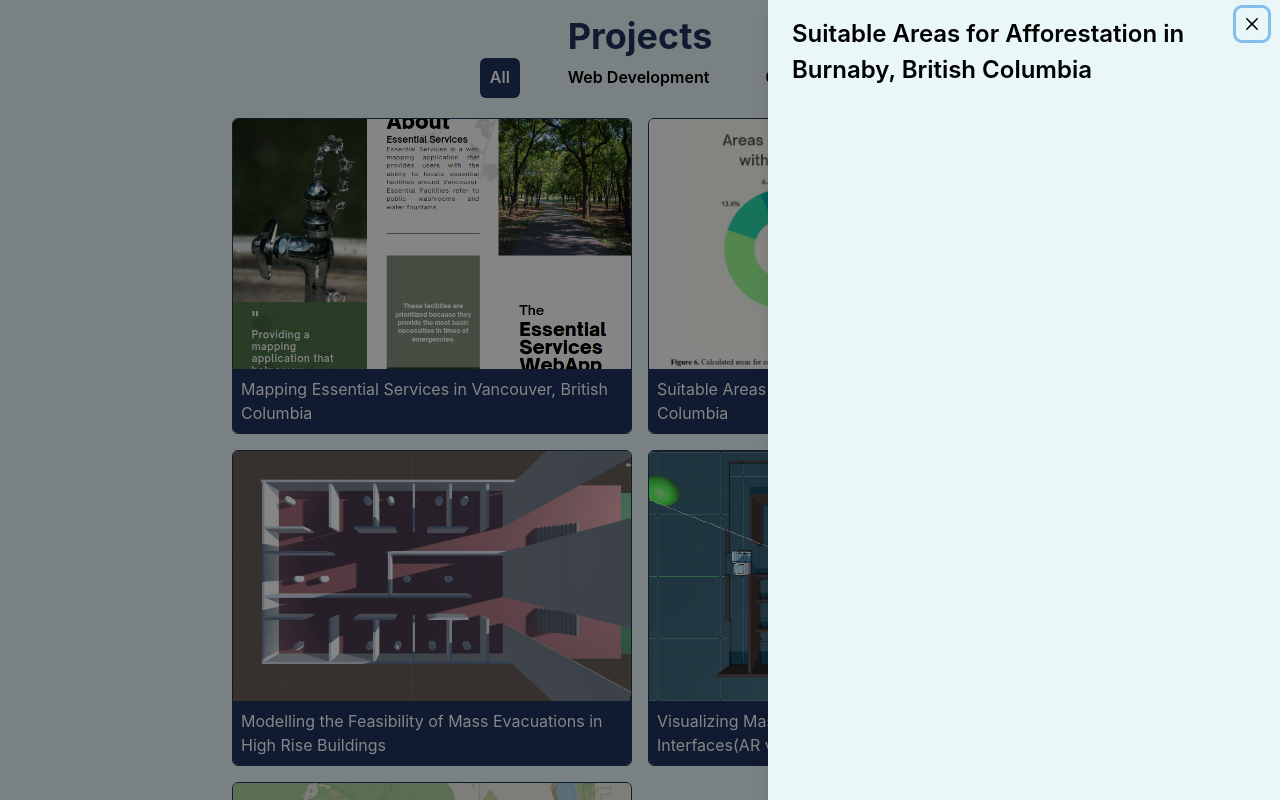
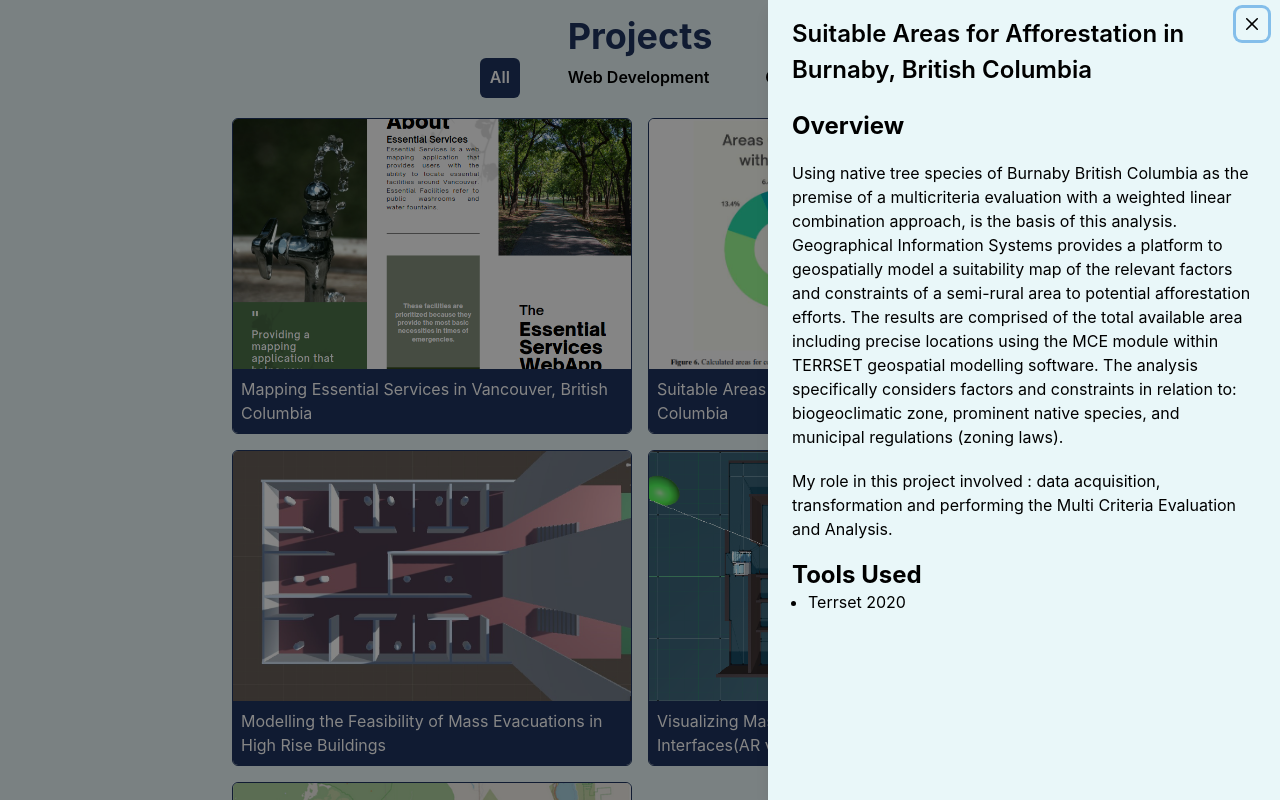
Before and after one commit to Akinloluwa-Adedijo/personal_website, a React (Vite) app: page / in a window 1280 px wide. Both pictures are taken after a click on the element 848 px from the left and 1227 px from the top of the page. Shown: the part 827-1627 px from the top of the page. Built offline with nearby package versions, Linux system fonts and the light colour scheme.

Commit message:
added project overview and tools used

```diff
--- a/src/components/Projects.jsx
+++ b/src/components/Projects.jsx
@@ -10,10 +10,13 @@ import {
   filter,
   SimpleGrid,
   Card,
+  Text,
   Stack,
   CardBody,
   CardFooter,
   Image,
+  UnorderedList,
+  ListItem,
   Drawer,
   DrawerOverlay,
   DrawerContent,
@@ -153,7 +156,22 @@ const Projects = () => {
               {selectedProject.title}
             </DrawerHeader>
 
-            <DrawerBody></DrawerBody>
+            <DrawerBody>
+              <Box spacing={10}>
+                <Heading fontSize={24}>{selectedProject.heading1}</Heading>
+                <Text mt={5}>{selectedProject.p1}</Text>
+                <Text mt={5}>{selectedProject.p2}</Text>
+                <Heading fontSize={24} mt={5}>
+                  {selectedProject.heading2}
+                </Heading>
+                <UnorderedList>
+                  {selectedProject.p3 &&
+                    selectedProject.p3.map((name) => (
+                      <ListItem>{name}</ListItem>
+                    ))}
+                </UnorderedList>
+              </Box>
+            </DrawerBody>
 
             <DrawerFooter></DrawerFooter>
           </DrawerContent>
--- a/src/data.js
+++ b/src/data.js
@@ -23,7 +23,7 @@ export const projectsInfo = [
     p1: "The Essential Services is a web mapping application that provides users with the ability to locate essential facilities around Vancouver.",
     p2: "This Webapp was made using ArcGIS Online which is a cloud based mapping platform for the creation of maps, analysis of data which can be shared to the public accessed from any device.",
     heading2: "Tools Used",
-    p3: "ArcGIS Online",
+    p3: ["ArcGIS Online"],
     project_details: {
       title: "Access the Essential Services Website and Brochure",
       link: "https://simonfraseru.maps.arcgis.com/apps/webappviewer/index.html?id=af7fd55c905a4a719292c820678cb1d7",
@@ -45,7 +45,7 @@ export const projectsInfo = [
     p1: "Using native tree species of Burnaby British Columbia as the premise of a multicriteria evaluation with a weighted linear combination approach, is the basis of this analysis. Geographical Information Systems provides a platform to geospatially model a suitability map of the relevant factors and constraints of a semi-rural area to potential afforestation efforts. The results are comprised of the total available area including precise locations using the MCE module within TERRSET geospatial modelling software. The analysis specifically considers factors and constraints in relation to: biogeoclimatic zone, prominent native species, and municipal regulations (zoning laws). ",
     p2: "My role in this project involved : data acquisition, transformation and performing the Multi Criteria Evaluation and Analysis. ",
     heading2: "Tools Used",
-    p3: "Terrset 2020",
+    p3: ["Terrset 2020"],
     project_details: {
       title: "Access the full paper:",
       link: "",
@@ -65,7 +65,7 @@ export const projectsInfo = [
     p1: "Using Game Engine and Artificial Intelligence agents to simulate people evacuating a high-rise building gives rise to the ability to model mass evacuation scenarios and their impact on the individuals living in such buildings. The result of using these technologies aims to highlight the possibilities, provide insights, and make conclusions on the evacuation strategies of high-rise buildings.",
     p2: "The vast presence of high-rise buildings in metro Vancouver is not something to be in awe of. With rising populations, increasing economic pressures and the high demand for sustainable practices (Koziatek et al., 2016) from urban cities and planners, high rise buildings are providing an avenue for urban cities and real estate developers to develop affordable housing whilst making a profit to potential buyers. Most of these high-rise buildings vary in height and most importantly style. But one of the most crucial factors I have always considered about these buildings is the feasibility of mass evacuations in such buildings because some have over thirty, even forty floors. How feasible are mass evacuations? How many routes for evacuations are possible? and how fast do people need to move, especially from the highest floors to the ground floors where the possible safe zone is located? ",
     heading2: "Tools & Languages Used",
-    p3: "Unity",
+    p3: ["Unity"],
     project_details: {
       title: "Access the visualizations produced from this project",
       link: "put link to the youtube playlist showing all videos produced",
@@ -85,7 +85,7 @@ export const projectsInfo = [
     p1: "This final project's background stems from evacuation analysis in high-rise environments. How are mass evacuations handled in such environments? How do inaccessible stairwells and other external factors impact them? Querying and simulating these environments using virtual and augmented reality offers a new avenue for experiencing such simulations.",
     p2: "The problem is understanding the processes involved in a mass evacuation scenario of a high-rise building with over ten floors by adding query tools that allow users to run different simulations. Query tools such as blocking off stairwells to agents and changing the speed of the agents are some of the capabilities of this final project. By giving users the freedom to choose which query tools to activate and deactivate, they can run multiple simulations to assess the impact of the query tools selected. Users can also view the number of agents that have reached the evacuation spot.",
     heading2: "Tools & Languages Used",
-    p3: "Unity, C#",
+    p3: ["Unity", "C#"],
     project_details: {
       title: "Access the visualizations produced from this project",
       link: "put link to the youtube playlist showing all videos produced",
@@ -106,7 +106,7 @@ export const projectsInfo = [
     p1: "This project uses Cellular Automata (CA) to build a model of wildfire propagation using data of wildfires in British Columbia (BC) for 2022. Our model is inspired by previous CA wildfire models, and incorporates data on fuel types, road infrastructure, and topography to make a probabilistic model of wildfire spread for given ignition points under simulated wind conditions. Our model also incorporates stochastic processes to represent wildfire spotting. The project demonstrates the ability of CA models to represent fire propagation as a macro-phenomenon emerging from local interactions. Models were run five times each to capture different outcomes given the stochastic and probabilistic transition rules. Results show that the model results in comparable size, shape, and boundaries of the recorded wildfire perimeters given the same ignition points, though each ignition point can result in vastly different model outcomes given stochastic processes. ",
     p2: "put my role in this project here",
     heading2: "Tools",
-    p3: "ArcGIS Pro",
+    p3: ["ArcGIS Pro"],
     project_details: {
       title: "Access the full paper",
       link: "",
```
